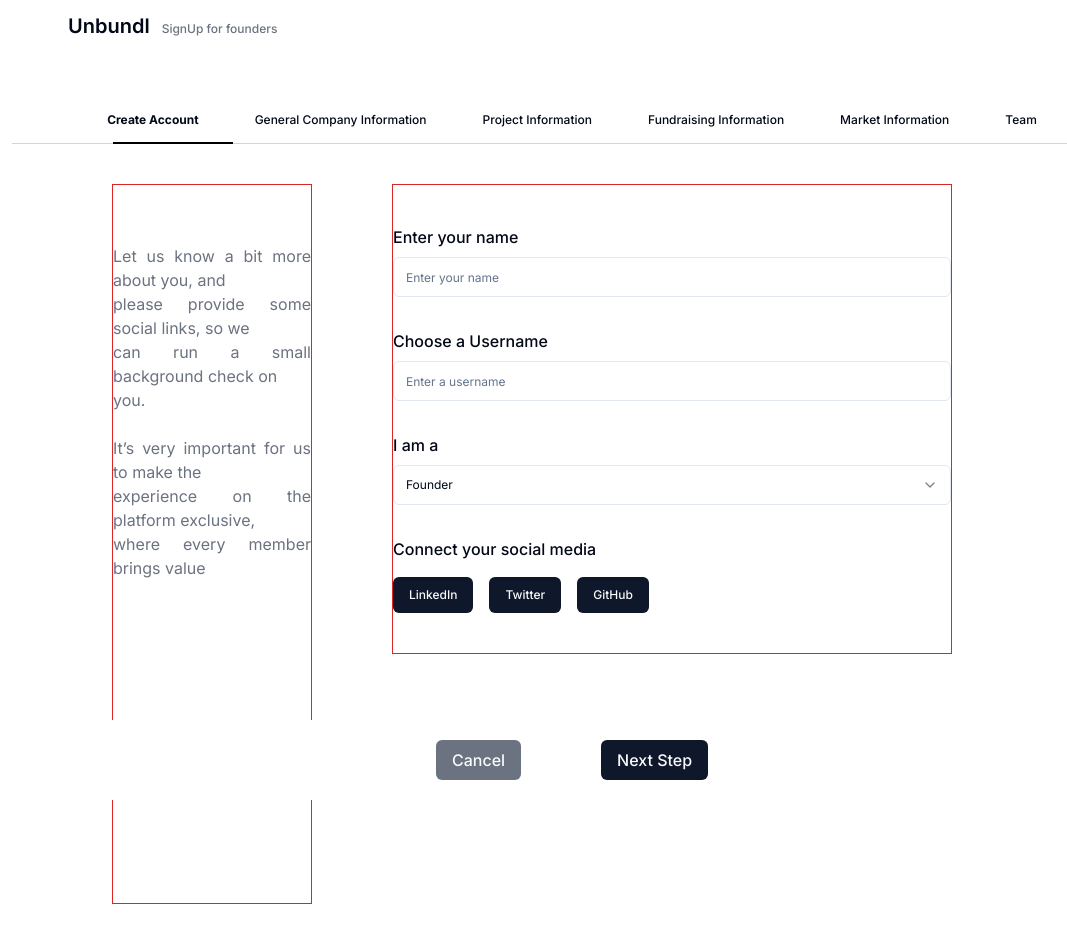
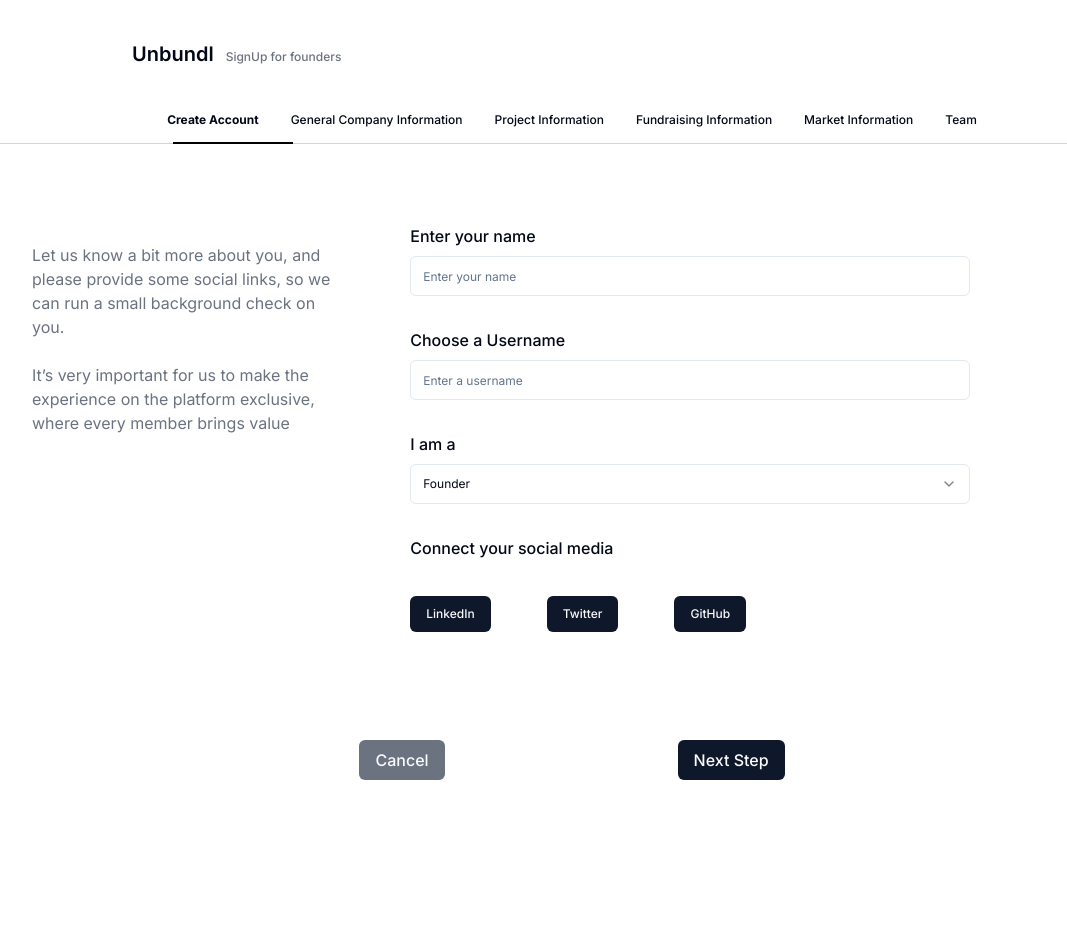
Before and after one commit to ShaikhNabeelShabbir/unbundl-web, a React (Vite) app: page / in a window 1280 px wide. Shown: the whole page, without its empty margins (68-1135 px from the left). Built offline with nearby package versions, Linux system fonts and the light colour scheme.

Commit message:
made adjustments for deployment

```diff
--- a/src/components/forms/CreateAccountForm.tsx
+++ b/src/components/forms/CreateAccountForm.tsx
@@ -40,7 +40,7 @@ export function CreateAccountForm() {
   return (
     <div className="main-div flex flex-col min-h-screen px-20">
       <div className="flex flex-row py-10 px-5 flex-grow">
-        <div className="w-260 h-168 font-normal text-justify text-base text-gray-500  border border-red-600 py-[59px]">
+        <div className="w-260 h-168 font-normal text-justify text-base text-gray-500   py-[59px]">
           Let us know a bit more about you, and
           <br /> please provide some social links, so we <br /> can run a small
           background check on <br /> you. <br /> <br />
@@ -49,7 +49,7 @@ export function CreateAccountForm() {
           <br /> where every member brings value
         </div>
         <div className="px-[80px] ">
-          <div className="justify-center border border-red-600 w-[560px] py-[40px]">
+          <div className="justify-center  w-[560px] py-[40px]">
             <Form {...form}>
               <form
                 onSubmit={form.handleSubmit(onSubmit)}
@@ -108,18 +108,12 @@ export function CreateAccountForm() {
                     </FormItem>
                   )}
                 />
-                <div className="flex flex-col justify-start gap-4">
+                <div className="flex flex-col justify-start gap-9">
                   <p className="font-medium">Connect your social media</p>
-                  <div className="flex flex-row gap-4">
-                    <Button className="space-x-5 h-45 w-88 text-sm">
-                      LinkedIn
-                    </Button>
-                    <Button className="space-x-5 h-45 w-88 text-sm">
-                      Twitter
-                    </Button>
-                    <Button className="space-x-5 h-45 w-88 text-sm">
-                      GitHub
-                    </Button>
+                  <div className="flex flex-row gap-14">
+                    <Button className=" h-45 w-88 text-sm">LinkedIn</Button>
+                    <Button className=" h-45 w-88 text-sm">Twitter</Button>
+                    <Button className="h-45 w-88 text-sm">GitHub</Button>
                   </div>
                 </div>
               </form>
--- a/src/components/forms/FundraisingInformationForm.tsx
+++ b/src/components/forms/FundraisingInformationForm.tsx
@@ -35,7 +35,7 @@ export function FundraisingIformationForm() {
     <div>
       <div className="main-div flex flex-col min-h-screen px-20">
         <div className="flex flex-row py-10 px-5 flex-grow">
-        <div className="w-260 h-168 font-normal text-justify text-base text-gray-500  border border-red-600 py-[59px]">
+          <div className="w-260 h-168 font-normal text-justify text-base text-gray-500   py-[59px]">
             We would like to know are you <br />
             fundraising or not, because Undundle
             <br /> is the best place to fundraise for web3
@@ -46,7 +46,7 @@ export function FundraisingIformationForm() {
             us with a cap table.
           </div>
           <div className="px-[80px] ">
-          <div className="justify-center border border-red-600 w-[560px] py-[40px]">
+            <div className="justify-center w-[560px] py-[40px]">
               <Form {...form}>
                 <form
                   onSubmit={form.handleSubmit(onSubmit)}
--- a/src/components/forms/GeneralCompanyInformationForm.tsx
+++ b/src/components/forms/GeneralCompanyInformationForm.tsx
@@ -48,7 +48,7 @@ export function GeneralCompanyInformationForm() {
     <div>
       <div className="main-div flex flex-col min-h-screen px-20">
         <div className="flex flex-row py-10 px-5 flex-grow">
-          <div className="w-260 h-168 font-normal text-justify text-base text-gray-500  border border-red-600 py-[59px]">
+          <div className="w-260 h-168 font-normal text-justify text-base text-gray-500   py-[59px]">
             Tell us the general information about
             <br />
             your startup, this will help us to learn <br />
@@ -57,7 +57,7 @@ export function GeneralCompanyInformationForm() {
             great talent for your company.
           </div>{" "}
           <div className="px-[80px] ">
-            <div className="justify-center border border-red-600 w-[560px] py-[40px]">
+            <div className="justify-center  w-[560px] py-[40px]">
               <Form {...form}>
                 <form
                   onSubmit={form.handleSubmit(onSubmit)}
--- a/src/components/forms/MarketInformationForm.tsx
+++ b/src/components/forms/MarketInformationForm.tsx
@@ -38,7 +38,7 @@ export function MarketInformationForm() {
     <div>
       <div className="main-div flex flex-col min-h-screen px-20">
         <div className="flex flex-row py-10 px-5 flex-grow">
-          <div className="w-260 h-168 font-normal text-justify text-base text-gray-500  border border-red-600 py-[59px]">
+          <div className="w-260 h-168 font-normal text-justify text-base text-gray-500 py-[59px]">
             Being in the right market at the right
             <br /> time is a big part of a startup's
             <br /> success. <br />
@@ -47,7 +47,7 @@ export function MarketInformationForm() {
             <br /> you are in the right market.
           </div>
           <div className="px-[80px] ">
-            <div className="justify-center border border-red-600 w-[560px] py-[40px]">
+            <div className="justify-center border w-[560px] py-[40px]">
               <Form {...form}>
                 <form
                   onSubmit={form.handleSubmit(onSubmit)}
--- a/src/components/forms/ProjectInformationForm.tsx
+++ b/src/components/forms/ProjectInformationForm.tsx
@@ -35,7 +35,7 @@ export function ProjectInformationForm() {
     <div>
       <div className="main-div flex flex-col min-h-screen px-20">
         <div className="flex flex-row py-10 px-5 flex-grow">
-          <div className="w-260 h-168 font-normal text-justify text-base text-gray-500  border border-red-600 py-[59px]">
+          <div className="w-260 h-168 font-normal text-justify text-base text-gray-500 py-[59px]">
             The most important part about every <br /> startup is the
             information about your <br />
             product. <br />
@@ -44,7 +44,7 @@ export function ProjectInformationForm() {
             <br /> is what matters to investors.
           </div>
           <div className="px-[80px] ">
-            <div className="justify-center border border-red-600 w-[560px] py-[40px]">
+            <div className="justify-center border w-[560px] py-[40px]">
               <Form {...form}>
                 <form
                   onSubmit={form.handleSubmit(onSubmit)}
--- a/src/components/navbar.tsx
+++ b/src/components/navbar.tsx
@@ -44,7 +44,7 @@ const Navbar: React.FC<NavbarProps> = ({ setStep, currentStep }) => {
   return (
     <div>
       <div className="relative">
-        <div className="flex justify-center gap-6 px-14 md:px-5 w-full">
+        <div className="flex justify-center gap-0 px-14 md:px-5 w-full">
           {[
             "Create Account",
             "General Company Information",
--- a/src/pages/admin/signup.tsx
+++ b/src/pages/admin/signup.tsx
@@ -39,12 +39,12 @@ const Signup = () => {
   };
 
   return (
-    <div className="main-div flex flex-col min-h-screen px-20">
-      <div className="flex gap-6 px-14">
-        <div className="flex flex-row py-3 font-semibold w-82 h-24 text-lg">
+    <div className="main-div flex flex-col min-h-screen ">
+      <div className="flex gap-6 px-[100px] ">
+        <div className="flex flex-row py-[40px] px-[100px] font-semibold w-82 h-24 text-lg">
           Unbundl
           <div className="px-3 font-medium">
-            <a href="" className="py-5 text-gray-500 text-sm">
+            <a href="" className="py-[45px] text-gray-500 text-sm">
               SignUp for founders
             </a>
           </div>
@@ -52,7 +52,7 @@ const Signup = () => {
       </div>
       <Navbar setStep={setStep} currentStep={step} />
       {renderForm()}
-      <div className="fixed bottom-0 left-0 right-0 z-50 py-5 flex justify-center gap-20 bg-white">
+      <div className="fixed bottom-0 left-0 right-0 z-50 py-5 flex justify-center gap-[233px] bg-white">
         <Button className="flex text-base bg-gray-500 " onClick={handleCancel}>
           Cancel
         </Button>
```
Also changed, not shown: src/App.tsx (+6 -6 lines).
